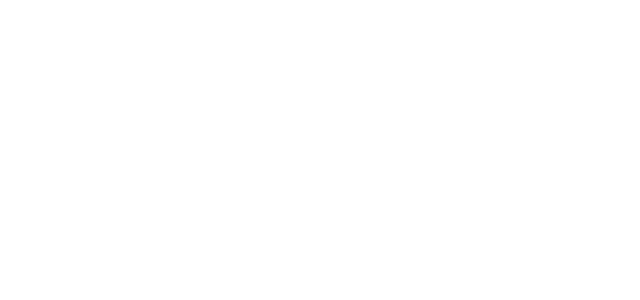
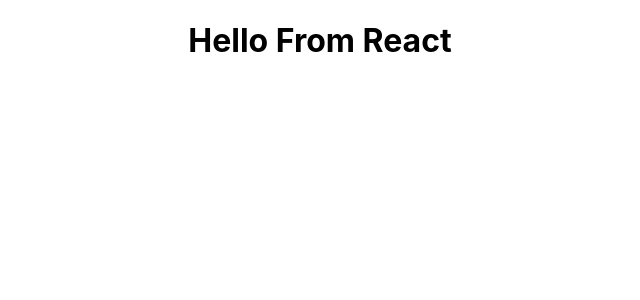
Before and after one commit to chocho77/reactjs, a React (Create React App) app: page / in a window 1280 px wide. Shown: the top 300 px of the page, without its empty margins (320-960 px from the left). Built offline with nearby package versions, Linux system fonts and the light colour scheme.

Commit message:
add into div heading 1 message Hello From React

```diff
--- a/src/App.js
+++ b/src/App.js
@@ -3,7 +3,7 @@
 function App() {
   return (
     <div className="App">
-
+     <h1>Hello From React</h1>
     </div>
   );
 }
```
